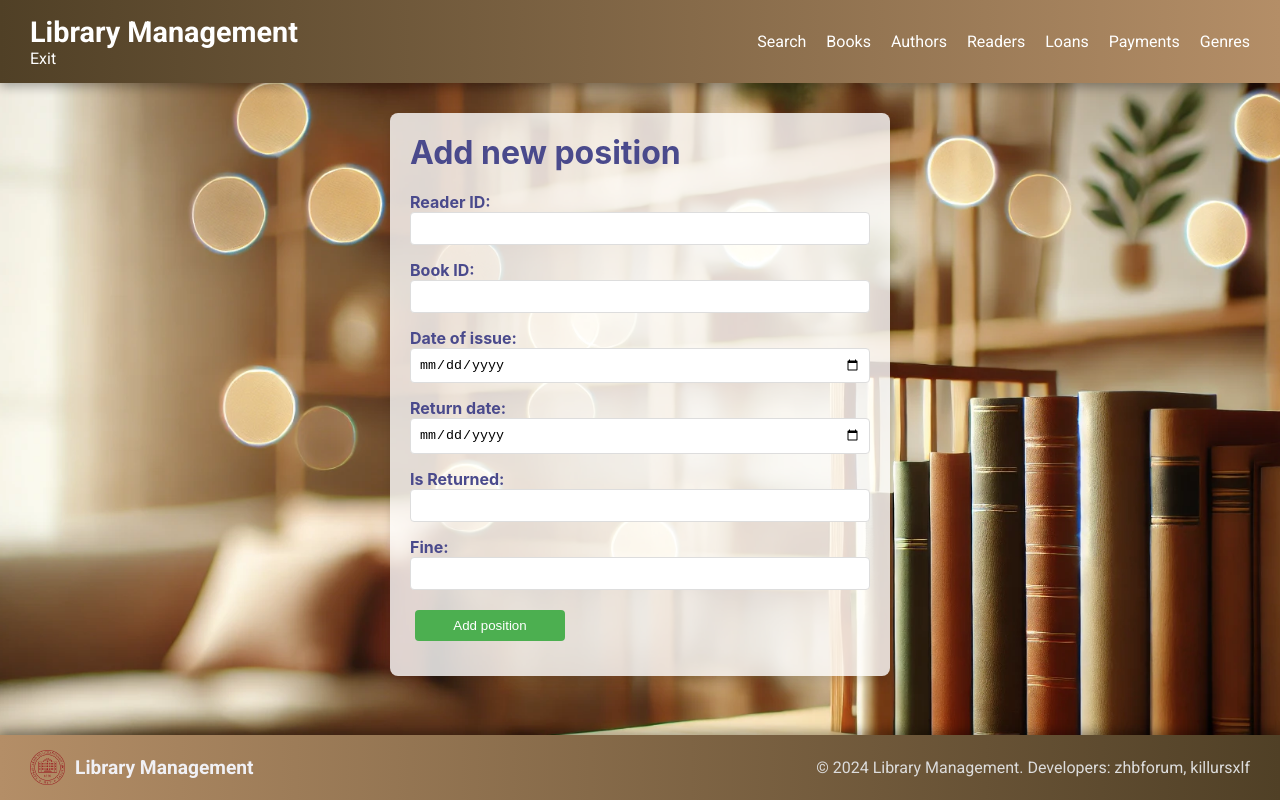
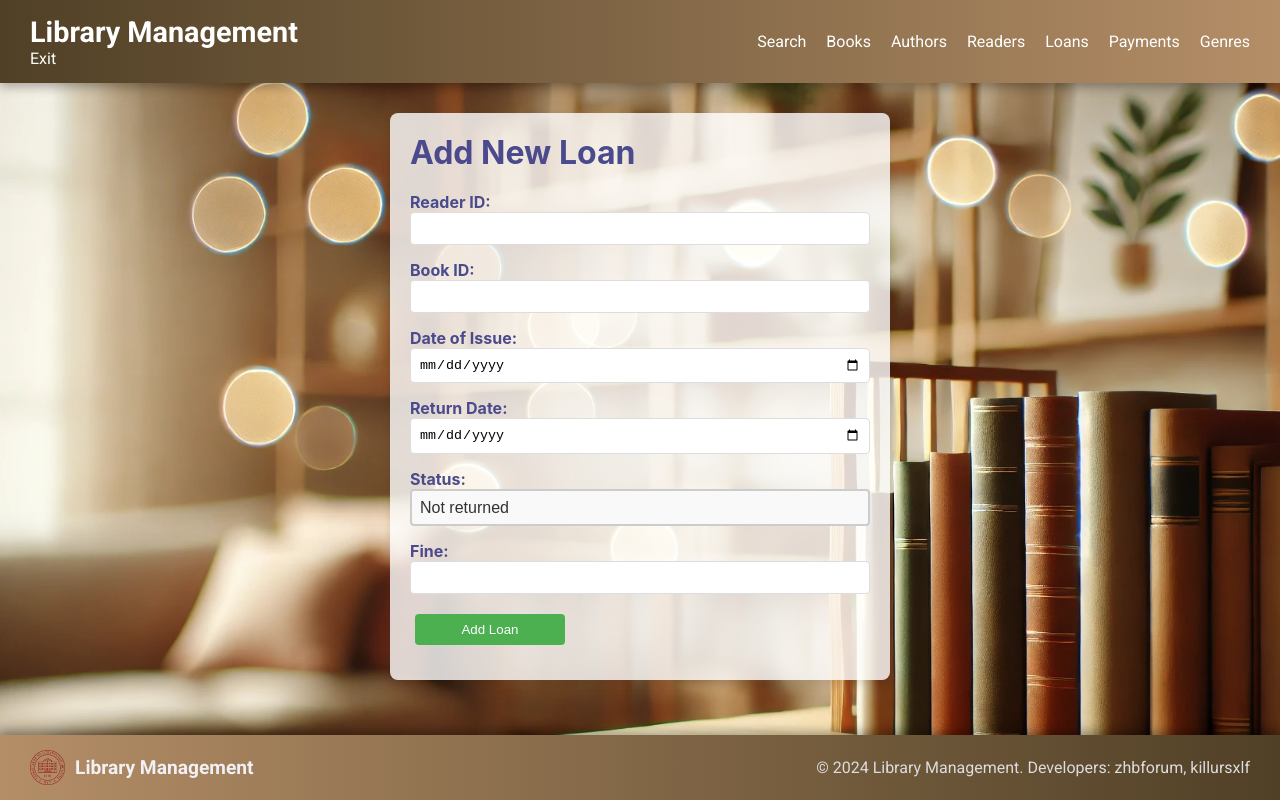
Before and after one commit to zhbforum/coursework, a React (Create React App) app in the folder frontend/: page /loans/editing in a window 1280 px wide. Built offline with nearby package versions, Linux system fonts and the light colour scheme; sample sign-in values are in the browser's storage.

Commit message:
Fix loans edit page

```diff
--- a/frontend/src/App.css
+++ b/frontend/src/App.css
@@ -288,3 +288,15 @@ textarea {
     background-color: #fff;
     color: #333;
 }
+
+.left-aligned
+{
+  display: flex;
+  align-items: left;
+  justify-content: flex-start;
+}
+
+.left-aligned label
+{
+  margin-right: 8px;
+}
--- a/frontend/src/pages/LoansEditingPage.jsx
+++ b/frontend/src/pages/LoansEditingPage.jsx
@@ -4,19 +4,20 @@ import { useParams, useNavigate } from 'react-router-dom';
 
 function LoansEditingPage()
 {
-  const { loanId } = useParams();
+  const { loanId } = useParams(); // ID займа из URL
   const navigate = useNavigate();
 
+  // Состояния для хранения полей формы
   const [readerId, setReaderId] = useState('');
   const [bookId, setBookId] = useState('');
   const [loanDate, setLoanDate] = useState('');
   const [returnDate, setReturnDate] = useState('');
-  const [loanIsReturned, setIsReturned] = useState('');
+  const [loanIsReturned, setIsReturned] = useState(false); // Булевое значение
   const [loanFine, setFine] = useState('');
 
   useEffect(() =>
   {
-    if (loanId)
+    if (loanId) // Если ID существует, загружаем данные
     {
       axios.get(`http://localhost:3000/loans/${loanId}`)
         .then(response =>
@@ -24,14 +25,14 @@ function LoansEditingPage()
           const loan = response.data;
           setReaderId(loan.reader_id);
           setBookId(loan.book_id);
-          setLoanDate(loan.loan_date);
-          setReturnDate(loan.return_date || '');
+          setLoanDate(loan.loan_date ? loan.loan_date.split('T')[0] : ''); // Форматируем дату
+          setReturnDate(loan.return_date ? loan.return_date.split('T')[0] : '');
           setIsReturned(loan.is_returned);
           setFine(loan.fine);
         })
         .catch(error =>
         {
-          console.error('Error loading position data:', error);
+          console.error('Error loading loan data:', error);
         });
     }
   }, [loanId]);
@@ -39,6 +40,7 @@ function LoansEditingPage()
   const handleSubmit = (e) =>
   {
     e.preventDefault();
+
     const loanData =
     {
       reader_id: readerId,
@@ -48,6 +50,7 @@ function LoansEditingPage()
       is_returned: loanIsReturned,
       fine: loanFine
     };
+
     const request = loanId
       ? axios.put(`http://localhost:3000/loans/${loanId}`, loanData)
       : axios.post('http://localhost:3000/loans', loanData);
@@ -59,13 +62,13 @@ function LoansEditingPage()
       })
       .catch(error =>
       {
-        console.error('Error saving position data:', error);
+        console.error('Error saving loan data:', error);
       });
   };
 
   return (
     <div>
-      <h1>{loanId ? 'Edit position' : 'Add new position'}</h1>
+      <h1>{loanId ? 'Edit Loan' : 'Add New Loan'}</h1>
       <form onSubmit={handleSubmit}>
         <div>
           <label>Reader ID:</label>
@@ -86,7 +89,7 @@ function LoansEditingPage()
           />
         </div>
         <div>
-          <label>Date of issue:</label>
+          <label>Date of Issue:</label>
           <input
             type="date"
             value={loanDate}
@@ -95,7 +98,7 @@ function LoansEditingPage()
           />
         </div>
         <div>
-          <label>Return date:</label>
+          <label>Return Date:</label>
           <input
             type="date"
             value={returnDate}
@@ -103,12 +106,15 @@ function LoansEditingPage()
           />
         </div>
         <div>
-          <label>Is Returned:</label>
-          <input
-            type="number"
-            value={loanIsReturned}
-            onChange={(e) => setIsReturned(e.target.value)}
-          />
+          <label>Status:</label>
+          <select
+            className="authorgenre-select"
+            value={loanIsReturned ? '1' : '0'}
+            onChange={(e) => setIsReturned(e.target.value === '1')}
+          >
+            <option value="1">Returned</option>
+            <option value="0">Not returned</option>
+          </select>
         </div>
         <div>
           <label>Fine:</label>
@@ -116,9 +122,10 @@ function LoansEditingPage()
             type="number"
             value={loanFine}
             onChange={(e) => setFine(e.target.value)}
+            step="0.01"
           />
         </div>
-        <button type="submit">{loanId ? 'Save changes' : 'Add position'}</button>
+        <button type="submit">{loanId ? 'Save Changes' : 'Add Loan'}</button>
       </form>
     </div>
   );
--- a/frontend/src/pages/LoansPage.jsx
+++ b/frontend/src/pages/LoansPage.jsx
@@ -1,127 +1,53 @@
 import React, { useState, useEffect } from 'react';
 import axios from 'axios';
-import { useParams, useNavigate } from 'react-router-dom';
+import { Link } from 'react-router-dom';
 
-function LoansEditingPage()
-{
-  const { loanId } = useParams();
-  const navigate = useNavigate();
+function LoansPage() {
+  const [loans, setLoans] = useState([]);
 
-  const [readerId, setReaderId] = useState('');
-  const [bookId, setBookId] = useState('');
-  const [loanDate, setLoanDate] = useState('');
-  const [returnDate, setReturnDate] = useState('');
-  const [loanIsReturned, setIsReturned] = useState('');
-  const [loanFine, setFine] = useState('');
-
-  useEffect(() =>
-  {
-    if (loanId)
-    {
-      axios.get(`http://localhost:3000/loans/${loanId}`)
-        .then(response =>
-        {
-          const loan = response.data;
-          setReaderId(loan.reader_id);
-          setBookId(loan.book_id);
-          setLoanDate(loan.loan_date);
-          setReturnDate(loan.return_date || '');
-          setIsReturned(loan.is_returned);
-          setFine(loan.fine);
-        })
-        .catch(error =>
-        {
-          console.error('Error loading position data:', error);
-        });
-    }
-  }, [loanId]);
-
-  const handleSubmit = (e) =>
-  {
-    e.preventDefault();
-    const loanData =
-    {
-      reader_id: readerId,
-      book_id: bookId,
-      loan_date: loanDate,
-      return_date: returnDate,
-      is_returned: loanIsReturned,
-      fine: loanFine
-    };
-    const request = loanId
-      ? axios.put(`http://localhost:3000/loans/${loanId}`, loanData)
-      : axios.post('http://localhost:3000/loans', loanData);
-
-    request
-      .then(() =>
-      {
-        navigate('/loans');
+  useEffect(() => {
+    axios.get('http://localhost:3000/loans')
+      .then(response => {
+        setLoans(response.data);
       })
-      .catch(error =>
-      {
-        console.error('Error saving position data:', error);
+      .catch(error => {
+        console.error('Error while retrieving position data:', error);
       });
-  };
+  }, []);
 
   return (
     <div>
-      <h1>{loanId ? 'Edit position' : 'Add new position'}</h1>
-      <form onSubmit={handleSubmit}>
-        <div>
-          <label>Reader ID:</label>
-          <input
-            type="number"
-            value={readerId}
-            onChange={(e) => setReaderId(e.target.value)}
-            required
-          />
-        </div>
-        <div>
-          <label>Book ID:</label>
-          <input
-            type="number"
-            value={bookId}
-            onChange={(e) => setBookId(e.target.value)}
-            required
-          />
-        </div>
-        <div>
-          <label>Date of issue:</label>
-          <input
-            type="date"
-            value={loanDate}
-            onChange={(e) => setLoanDate(e.target.value)}
-            required
-          />
-        </div>
-        <div>
-          <label>Return date:</label>
-          <input
-            type="date"
-            value={returnDate}
-            onChange={(e) => setReturnDate(e.target.value)}
-          />
-        </div>
-        <div>
-          <label>Is Returned:</label>
-          <input
-            type="number"
-            value={loanIsReturned}
-            onChange={(e) => setIsReturned(e.target.value)}
-          />
-        </div>
-        <div>
-          <label>Fine:</label>
-          <input
-            type="number"
-            value={loanFine}
-            onChange={(e) => setFine(e.target.value)}
-          />
-        </div>
-        <button type="submit">{loanId ? 'Save changes' : 'Add position'}</button>
-      </form>
+      <h1>List of loans</h1>
+      {loans.length === 0 ? (
+        <p>No loans found.</p>
+      ) : (
+        <ul>
+          {loans.map(loan => {
+            const formattedDate = new Date(loan.loan_date).toLocaleDateString('en-GB');
+
+            return (
+              <li key={loan.id} style={{ marginBottom: '10px' }}>
+                <div>
+                  Reader: <span className="bold-text">{loan.reader_name}</span> -
+                  Book: <span className="bold-text">{loan.book_title}</span>
+                </div>
+                <div>
+                  Date of Issue: <span className="bold-text">{formattedDate}</span> -
+                  Fine: <span className="bold-text">₴{loan.fine}</span>
+                </div>
+                <Link to={`/loans/editing/${loan.id}`}>
+                  <button>Edit</button>
+                </Link>
+              </li>
+            );
+          })}
+        </ul>
+      )}
+      <Link to="/loans/editing">
+        <button>Add a new loan</button>
+      </Link>
     </div>
   );
 }
 
-export default LoansEditingPage;
+export default LoansPage;
```
Also changed, not shown: 1 other file (tests, documents, lock files or other folders).
